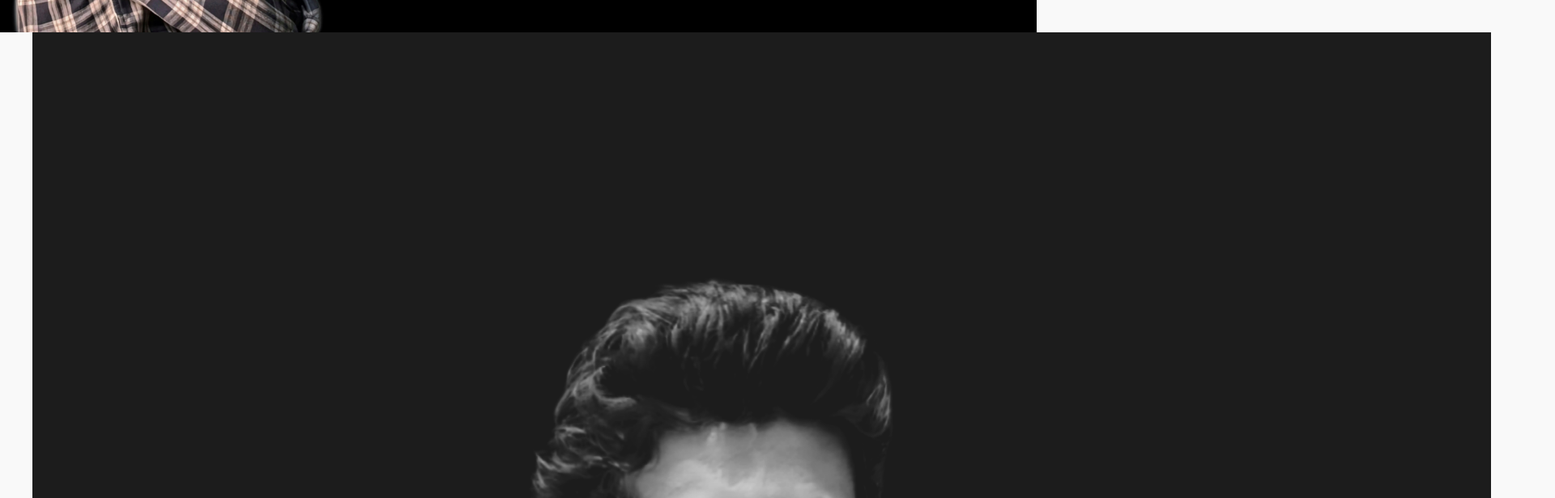
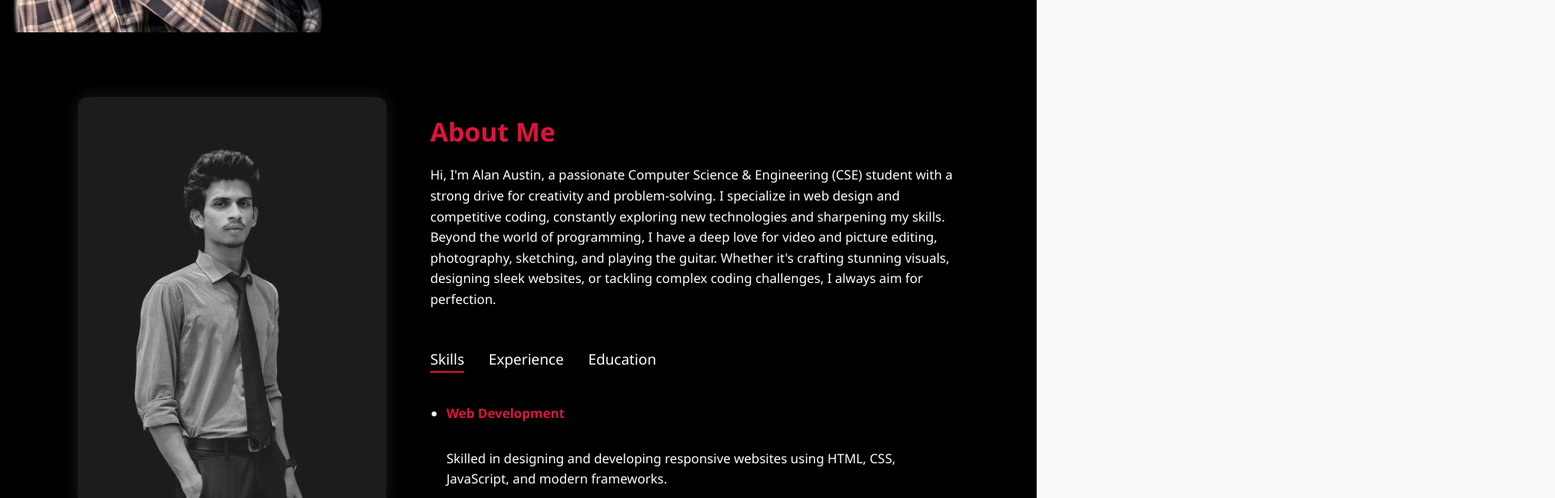
Before and after one commit to austin-00/portfolio99, a plain HTML site: page index.html in a window 1280 px wide. Shown: the part 760-1376 px from the top of the page at 81% size, 1920 px wide, since content can reach past the window. Drawn offline with Linux system fonts and the light colour scheme.

Commit message:
Update style.css

```diff
--- a/style.css
+++ b/style.css
@@ -84,6 +84,136 @@ nav ul li a.active {
     border-radius: 8px;
     transition: background-color 0.3s ease;
 }
+#about {
+    padding: 80px 0;
+    background-color: #000; /* Optional dark background */
+    color: #fff;
+    font-family: 'Segoe UI', sans-serif;
+}
+
+.container {
+    width: 85%;
+    margin: auto;
+}
+
+.row {
+    display: flex;
+    flex-wrap: wrap;
+    justify-content: space-between;
+    align-items: flex-start;
+}
+
+.about-col-1 {
+    flex-basis: 35%;
+}
+
+.about-col-1 img {
+    width: 100%;
+    border-radius: 12px;
+    object-fit: cover;
+    box-shadow: 0 0 20px rgba(255, 255, 255, 0.1);
+}
+
+.about-col-2 {
+    flex-basis: 60%;
+}
+
+.subtitle {
+    font-size: 32px;
+    font-weight: bold;
+    color: crimson;
+    margin-bottom: 20px;
+}
+
+.about-text {
+    font-size: 16px;
+    line-height: 1.6;
+    margin-bottom: 30px;
+}
+
+/* === TABS === */
+.tab-titles {
+    display: flex;
+    gap: 30px;
+    margin-bottom: 20px;
+}
+
+.tab-links {
+    font-size: 18px;
+    font-weight: 500;
+    cursor: pointer;
+    position: relative;
+    padding-bottom: 5px;
+    transition: all 0.3s ease;
+}
+
+.tab-links::after {
+    content: '';
+    width: 0%;
+    height: 2px;
+    background: crimson;
+    position: absolute;
+    left: 0;
+    bottom: 0;
+    transition: 0.3s;
+}
+
+.tab-links:hover::after,
+.tab-links.active-link::after {
+    width: 100%;
+}
+
+.tab-contents {
+    display: none;
+}
+
+.tab-contents.active-tab {
+    display: block;
+}
+
+.tab-contents ul {
+    padding-left: 20px;
+}
+
+.tab-contents ul li {
+    margin: 15px 0;
+    line-height: 1.6;
+}
+
+.tab-contents ul li span {
+    color: crimson;
+    font-weight: bold;
+    display: block;
+    margin-bottom: 5px;
+}
+
+/* === RESPONSIVE DESIGN === */
+@media (max-width: 768px) {
+    .row {
+        flex-direction: column;
+        gap: 30px;
+    }
+
+    .about-col-1,
+    .about-col-2 {
+        flex-basis: 100%;
+    }
+
+    .tab-titles {
+        flex-direction: column;
+        gap: 10px;
+    }
+
+    .subtitle {
+        text-align: center;
+    }
+
+    .tab-links {
+        text-align: center;
+    }
+}
+
+
 
 .cta-button:hover {
     background-color: darkred;
```
